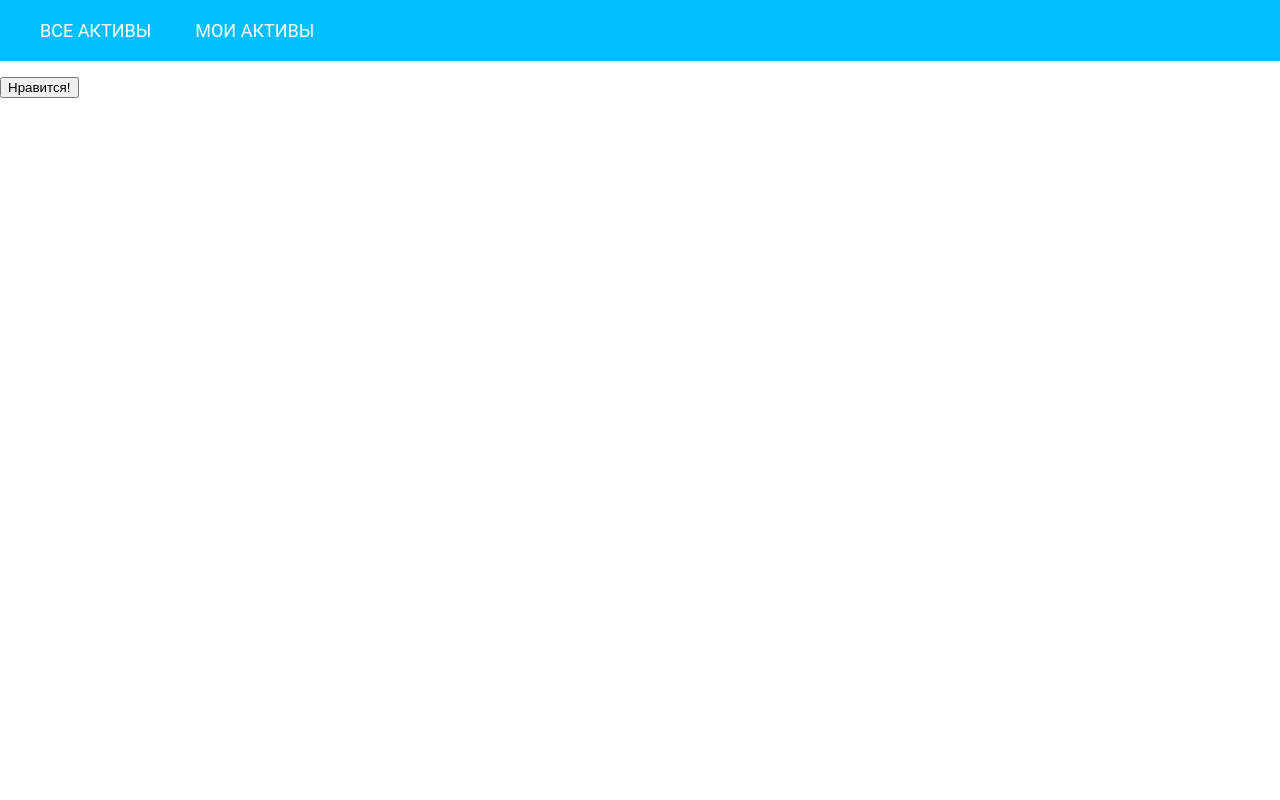
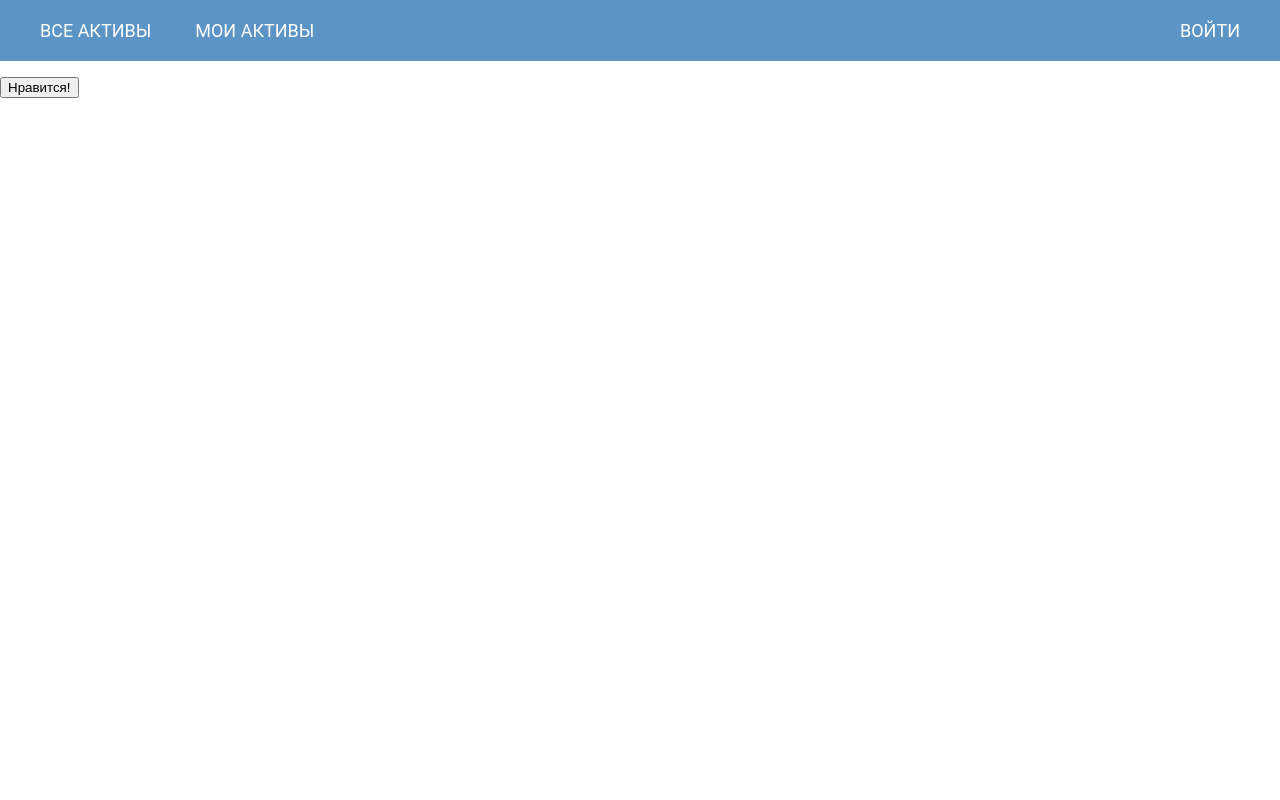
Before and after one commit to mikhail349/shareboat, a Django app: page /asset/ in a window 1280 px wide. Run offline with Django 3.2, Linux system fonts and the light colour scheme; data that the repository does not hold is empty.

Commit message:
login,logout

```diff
--- a/asset/templates/asset/list.html
+++ b/asset/templates/asset/list.html
@@ -16,6 +16,7 @@
         {% endfor %}
         </ul>
     </div>
+
     <div id="app">Загрузка...</div>
     <script src="{% static 'asset/js/react_comp.min.js' %}"></script>
 {% endblock  %}
--- /dev/null
+++ b/static/css/base.css
@@ -0,0 +1,40 @@
+:root {
+    --main-color: #5c95c5;
+}
+
+body {
+    margin: 0;
+    font-family: 'Roboto', sans-serif;
+}
+
+body > header {
+    background-color: var(--main-color);
+    display: flex;
+}
+
+body > header > * {
+    display: inline-block;
+    padding-left: 20px;
+    padding-right: 20px;
+}
+
+body > header .menu ul {
+    margin: 0;
+    padding: 20px 0;
+}
+
+body > header .menu ul li {
+    display: inline;
+    margin: 20px;
+}
+
+body > header a {
+    color: white;
+    text-decoration: none;
+    font-size: 18px;
+}
+
+body > header .user-panel {
+    margin: auto;
+    margin-right: 20px;
+}
--- a/static/css/style.css
+++ /dev/null
@@ -1,24 +0,0 @@
-body {
-    margin: 0;
-    font-family: 'Roboto', sans-serif;
-}
-
-.menu {
-    background-color: deepskyblue;
-}
-
-.menu ul {
-    margin: 0;
-    padding: 20px;
-}
-
-.menu ul li {
-    display: inline;
-    margin: 20px;
-}
-
-.menu ul li a {
-    color: white;
-    text-decoration: none;
-    font-size: 18px;
-}
--- a/templates/base.html
+++ b/templates/base.html
@@ -3,15 +3,28 @@
 <html lang="ru">
     <head>
         <title>{% block title %}Shareboat{% endblock %}</title>
-        <link rel="stylesheet" type="text/css" href="{% static 'css/style.css' %}">
+        <link rel="stylesheet" type="text/css" href="{% static 'css/base.css' %}">
     </head>
     <body>
+        <header>
             <nav class="menu">
                 <ul>
                     <li><a href="/asset/">ВСЕ АКТИВЫ</a></li>
                     <li><a href="/asset/my/">МОИ АКТИВЫ</a></li>
                 </ul>
             </nav>
+
+            <div class="user-panel">
+                {% if user.is_authenticated %}
+                    <a href="/user/logout/">ВЫХОД</a>
+                <!--<a href="/user/logout/?next={{ request.get_full_path }}">ВЫХОД</a>-->
+                {% else %}
+                    <a href="/user/login/?next={{ request.get_full_path }}">ВОЙТИ</a>
+                {% endif %}
+            </div>
+
+        </header>
+
         {% block content %}{% endblock %}
     </body>
 </html>
--- a/user/urls.py
+++ b/user/urls.py
@@ -6,7 +6,9 @@ from . import views
 
 urlpatterns = [
     path('login/', views.login, name='login'),
+    #path('logout/', views.logout, name='logout'),
+
     url(r'api/get_token/', obtain_jwt_token),
-    url(r'api/auth/', views.auth)
+    #url(r'api/auth/', views.auth)
 
 ]
```
Also changed, not shown: user/forms.py (added, +17 -0 lines), user/templates/user/login.html (+6 -1 lines), user/views.py (+24 -14 lines). Lines whose indentation alone changed are shown as unchanged.
